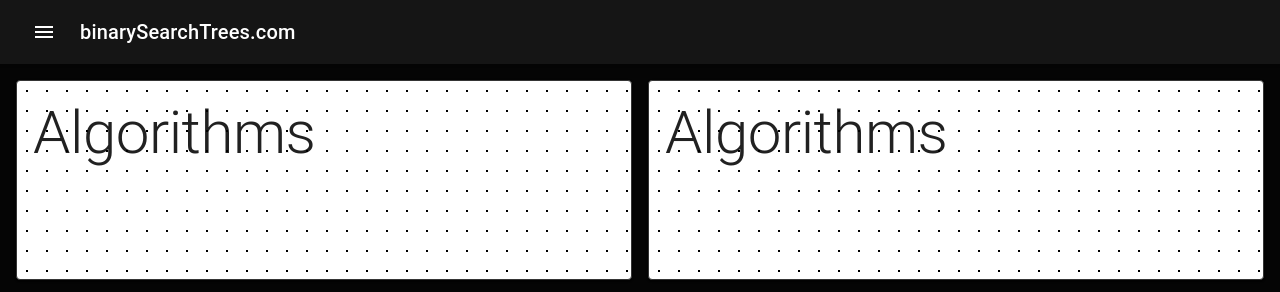
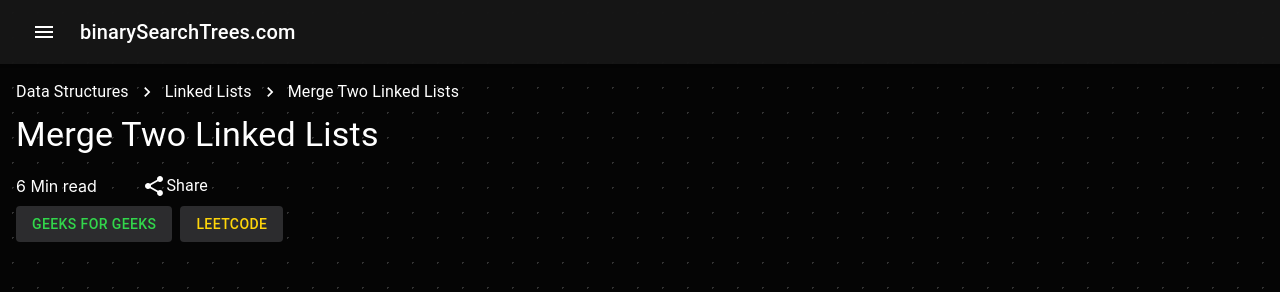
Before and after one commit to hmansh/algorithms, a React (Create React App) app: page / in a window 1280 px wide. Shown: the top 292 px of the page. Built offline with nearby package versions, Linux system fonts and the light colour scheme.

Commit message:
Article Page Completed

```diff
--- a/src/App.js
+++ b/src/App.js
@@ -135,14 +135,22 @@ export default function App() {
             </DrawerHeader>
             <Divider/>
             <MyList>
-              {["Merge Two Linked Lists", "Add Two Linked List", "Traverse Linked List"].map((text, index) => (
+              {[
+                "Random Topic", "Random Topic",
+                "Random Topic", "Random Topic",
+                "Random Topic", "Random Topic",
+                "Random Topic", "Random Topic",
+              ].map((text, index) => (
                   <ListItem button key={text}>
-                      <ListItemText primary={text} />
+                      <ListItemText primary={text + " " + index} />
                   </ListItem>
               ))}
             </MyList>
           </Drawer>
-          <Main open={drawerOpen}>
+          <Main open={drawerOpen} style={{
+            backgroundImage: "radial-gradient(#323232 1px, transparent 0)",
+            backgroundSize: "25px 25px",
+          }}>
               <DrawerHeader/>
               <div className='view'>
                 <View/>
--- a/src/components/View/View.js
+++ b/src/components/View/View.js
@@ -1,15 +1,23 @@
 import React from 'react';
 import Typography from "@mui/material/Typography";
+import { styled, useTheme } from "@mui/material/styles";
 import Grid from '@mui/material/Grid';
 import ContentCard from '../Card/Card.js';
 import Toolbar from "@mui/material/Toolbar";
 import ChevronRightIcon from "@mui/icons-material/ChevronRight";
 import COLORS from '../../utils/Colors.js';
 import DashboardCard from '../DashboardCard/DashboardCard.js';
+import Breadcrumbs from '@mui/material/Breadcrumbs';
+import Link from '@mui/material/Link';
+import NavigateNextIcon from '@mui/icons-material/NavigateNext';
+import IconButton from "@mui/material/IconButton";
+import ShareIcon from '@mui/icons-material/Share';
+import Button from '@mui/material/Button';
+import Stack from '@mui/material/Stack';
 
-export default function View() {
+const HomePage = () => {
     return (
-        <div>
+        <>
             <Grid container rowSpacing={2} columnSpacing={2} columns={{ xs: 1, sm: 2 }} gutterBottom>
                 <Grid item xs={1} sm={1} sx={{
                     height: '27vh'
@@ -61,6 +69,85 @@ export default function View() {
                     />
                 </Grid>
             </Grid>
+        </>
+    )
+}
+
+const breadcrumbs = [
+    <Link underline="hover" key="1" color="inherit" href="/">
+        Data Structures
+    </Link>,
+    <Link
+        underline="none"
+        key="2"
+        color="inherit"
+        href="linked-list"
+    >
+        Linked Lists
+    </Link>,
+    <Typography key="3">
+        Merge Two Linked Lists
+    </Typography>,
+];
+
+const MyButton = styled(Button)(({ theme, c }) => ({
+    color: c,
+    backgroundColor: '#2C2C2E',
+    '&:hover': {
+        backgroundColor: '#545454',
+    },
+}));
+
+const ArticlePage = () => {
+    return (
+        <div>
+            <Breadcrumbs
+                sx={{ color: 'white' }}
+                separator={<NavigateNextIcon fontSize="small" />}
+            >
+                {breadcrumbs}
+            </Breadcrumbs>
+            <Typography variant='h4'
+                sx={{ paddingTop: '10px' }}
+            >Merge Two Linked Lists</Typography>
+            <div
+                style={{
+                    maxWidth: '200px',
+                    display: "flex",
+                    justifyContent: "space-between",
+                    // border: "1px solid red",
+                    paddingTop: '10px',
+                }}
+            >
+                <Link sx={{ margin: 'auto 0', color: 'white' }}
+                    underline='none'
+                >
+                    6 Min read
+                </Link>
+                <IconButton
+                    color="inherit"
+                    edge="state"
+                >
+                    <ShareIcon />
+                    <Typography> Share</Typography>
+                </IconButton>
+            </div>
+            <div className='article'>
+
+            </div>
+            <Stack spacing={1} direction="row">
+                {/* <MyButton variant="contained" c='#FF2D55' disableElevation>CODEFORCES</MyButton> */}
+                <MyButton variant="contained" c='#32D74B' disableElevation>GEEKS FOR GEEKS</MyButton>
+                <MyButton variant="contained" c='#FFD60A' disableElevation>LEETCODE</MyButton>
+            </Stack>
         </div>
     )
 }
+
+export default function View() {
+    return (
+        <div>
+            {ArticlePage()}
+        </div>
+    )
+}
```
